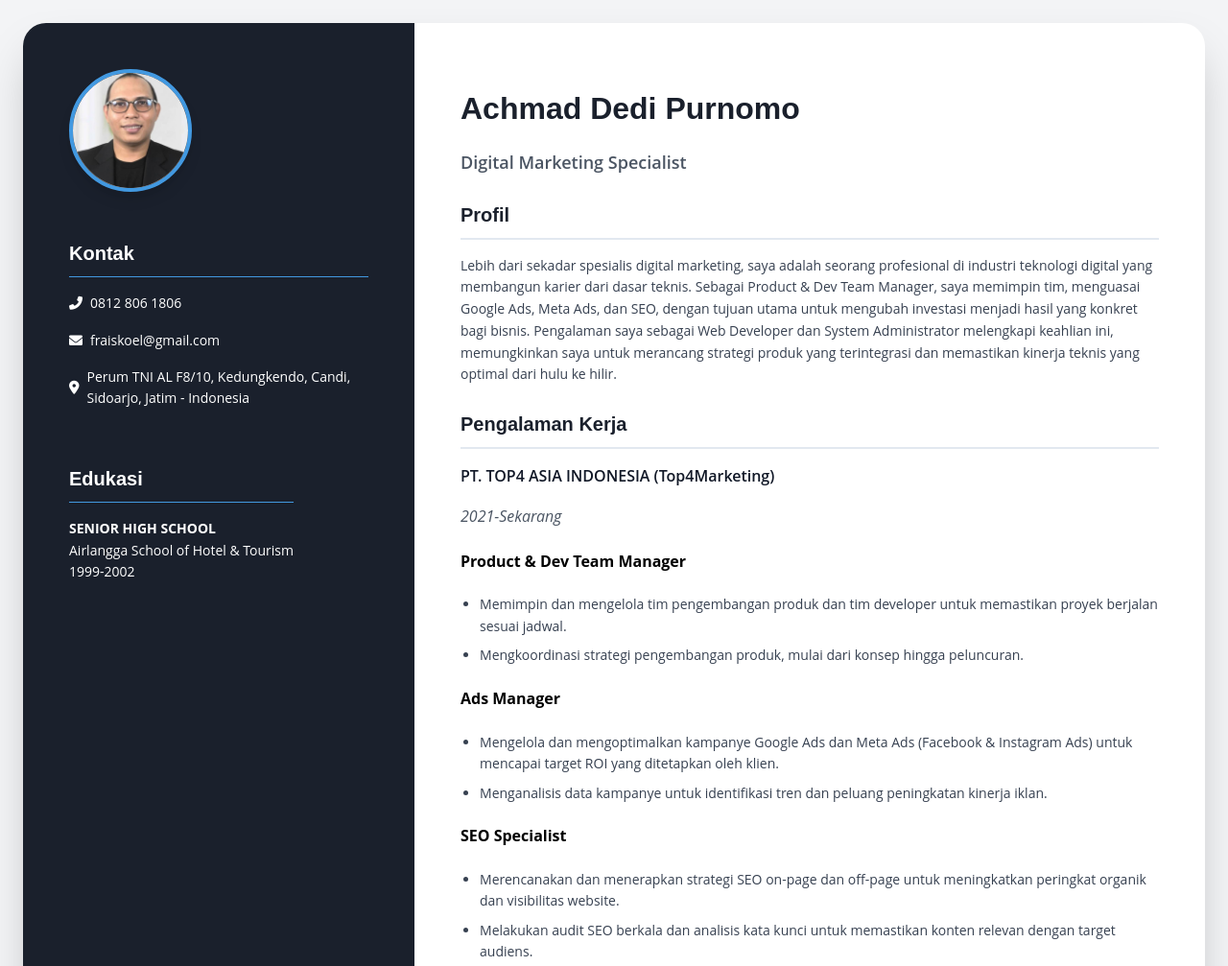
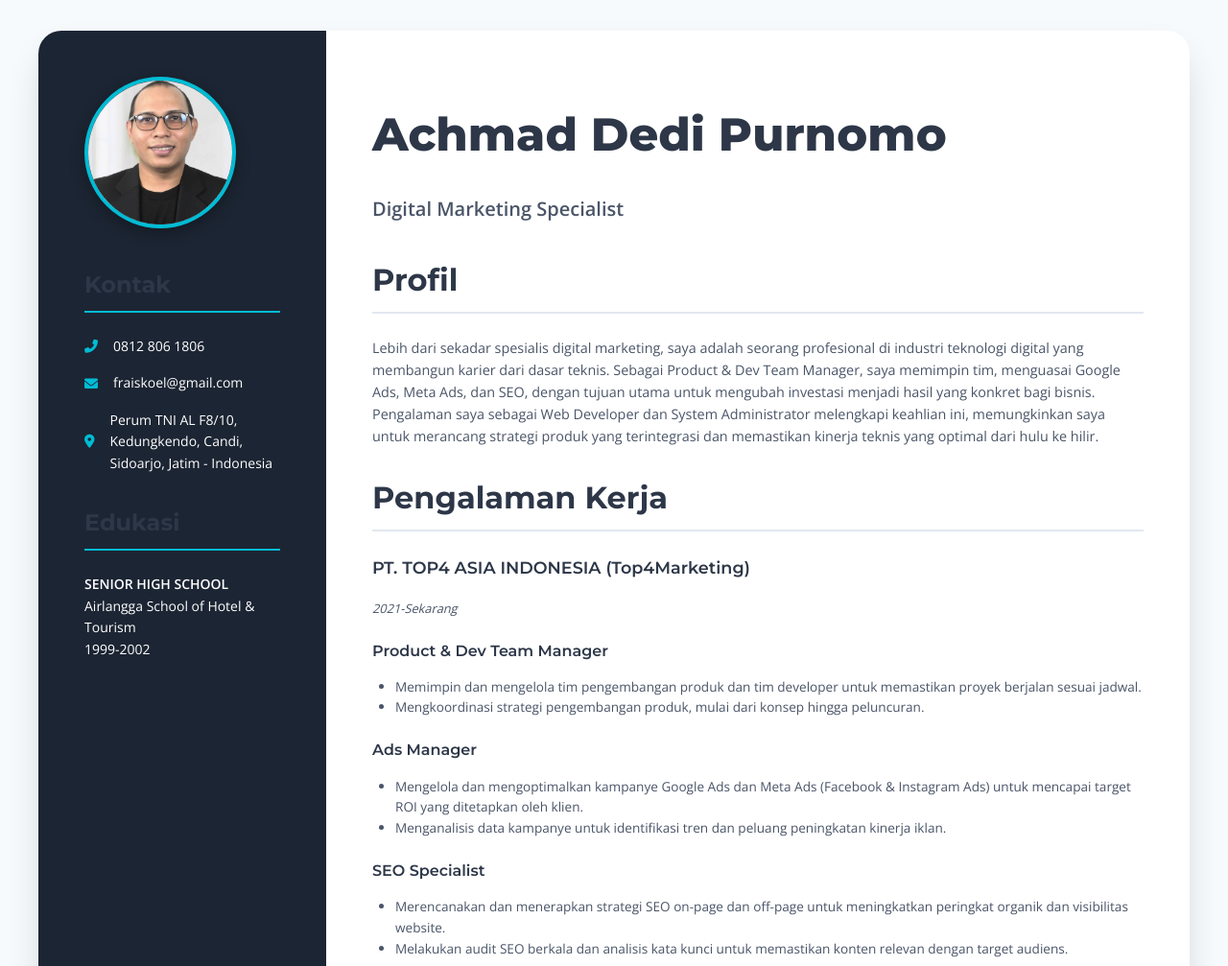
Before and after one commit to amandatakoe/resume, a plain HTML site: page index.html in a window 1280 px wide. Shown: the top 1007 px of the page at 96% size. Drawn offline with nearby package versions, Linux system fonts and the light colour scheme.

Commit message:
Update index.html

```diff
--- a/index.html
+++ b/index.html
@@ -5,68 +5,82 @@
     <meta name="viewport" content="width=device-width, initial-scale=1.0">
     <title>Resume - Achmad Dedi Purnomo</title>
     <link rel="stylesheet" href="https://cdnjs.cloudflare.com/ajax/libs/font-awesome/6.0.0-beta3/css/all.min.css">
+    <link rel="preconnect" href="https://fonts.googleapis.com">
+    <link rel="preconnect" href="https://fonts.gstatic.com" crossorigin>
+    <link href="https://fonts.googleapis.com/css2?family=Montserrat:wght@400;500;600;700;800&family=Open+Sans:wght@400;500;600&display=swap" rel="stylesheet">
     <style>
-        /* Define A4 size for print */
-        @page {
-            size: A4;
-            margin: 1cm;
+        /* General Styles and CSS Variables */
+        :root {
+            --color-primary: #1c2533;
+            --color-secondary: #4a5568;
+            --color-highlight: #00bcd4;
+            --color-text-dark: #2d3748;
+            --color-text-medium: #4a5568;
+            --color-background-light: #f7fafc;
+            --color-background-white: #ffffff;
+            --color-border-light: #e2e8f0;
         }
 
         body {
             font-family: 'Open Sans', sans-serif;
             line-height: 1.6;
-            background-color: #f3f4f6;
-            padding: 1rem;
+            background-color: var(--color-background-light);
+            padding: 1.5rem;
+            color: var(--color-text-medium);
+            -webkit-font-smoothing: antialiased;
+            -moz-osx-font-smoothing: grayscale;
         }
 
+        h1, h2, h3, h4 {
+            font-family: 'Montserrat', sans-serif;
+            font-weight: 700;
+            color: var(--color-text-dark);
+        }
+
+        /* Resume Container - Now using CSS Grid for more robust layout control */
         .resume-container {
-            max-width: 1280px;
+            max-width: 1200px;
             margin: auto;
-            background-color: white;
-            box-shadow: 0 25px 50px -12px rgba(0, 0, 0, 0.25);
+            background-color: var(--color-background-white);
+            box-shadow: 0 20px 40px -10px rgba(0, 0, 0, 0.2);
             border-radius: 1.5rem;
             overflow: hidden;
-            display: flex;
-            flex-direction: column;
+            display: grid;
+            grid-template-columns: 1fr;
         }
 
         /* Left Column Styles */
         .left-column {
-            background-color: #1a202c;
-            color: white;
+            background-color: var(--color-primary);
+            color: var(--color-background-white);
             padding: 2rem;
-            display: flex;
-            flex-direction: column;
-            align-items: center;
             text-align: center;
         }
 
         .profile-photo {
-            margin-bottom: 1.5rem;
+            margin-bottom: 2rem;
         }
 
         .profile-photo img {
-            width: 120px;
-            height: 120px;
-            border-radius: 9999px;
-            border: 4px solid #4299e1;
-            box-shadow: 0 10px 15px -3px rgba(0, 0, 0, 0.1), 0 4px 6px -2px rgba(0, 0, 0, 0.05);
+            width: 150px;
+            height: 150px;
+            border-radius: 50%;
+            border: 4px solid var(--color-highlight);
+            box-shadow: 0 5px 15px rgba(0, 0, 0, 0.3);
             object-fit: cover;
         }
 
-        .contact-info {
-            width: 100%;
+        .section-title {
+            font-size: 1.5rem;
+            border-bottom: 2px solid var(--color-highlight);
+            padding-bottom: 0.5rem;
             margin-bottom: 1.5rem;
+            text-align: left;
         }
 
-        .section-title {
-            font-family: 'Montserrat', sans-serif;
-            font-size: 1.25rem;
-            font-weight: bold;
-            border-bottom: 1px solid #4299e1;
-            padding-bottom: 0.5rem;
-            margin-bottom: 1rem;
-            text-align: left;
+        .contact-info, .education-info {
+            width: 100%;
+            margin-bottom: 2rem;
         }
 
         .contact-list, .education-list {
@@ -80,12 +94,12 @@
         .contact-list li {
             display: flex;
             align-items: center;
-            gap: 0.5rem;
+            gap: 1rem;
             margin-bottom: 1rem;
         }
 
-        .education-list p {
-            margin: 0;
+        .contact-list i {
+            color: var(--color-highlight);
         }
 
         /* Right Column Styles */
@@ -94,94 +108,74 @@
         }
 
         .name-title-section {
-            margin-bottom: 1.5rem;
+            margin-bottom: 2rem;
         }
 
         .name {
-            font-family: 'Montserrat', sans-serif;
-            font-size: 2rem;
+            font-size: 2.5rem;
             font-weight: 800;
-            color: #1a202c;
-            line-height: 1.25;
+            color: var(--color-text-dark);
+            line-height: 1.2;
         }
 
         .title {
-            font-size: 1.125rem;
-            color: #4b5563;
+            font-size: 1.25rem;
+            color: var(--color-secondary);
             font-weight: 600;
             margin-top: 0.5rem;
         }
 
-        .profile-section {
+        .right-section-title {
+            font-size: 1.75rem;
+            border-bottom: 2px solid var(--color-border-light);
+            padding-bottom: 0.5rem;
             margin-bottom: 1.5rem;
         }
 
-        .right-section-title {
-            font-family: 'Montserrat', sans-serif;
-            font-size: 1.25rem;
-            font-weight: bold;
-            color: #1a202c;
-            border-bottom: 2px solid #e2e8f0;
-            padding-bottom: 0.5rem;
-            margin-bottom: 1rem;
-        }
-
         .profile-text {
-            color: #374151;
-            line-height: 1.625;
-            font-size: 0.875rem;
-        }
-
-        .experience-section {
-            margin-bottom: 1.5rem;
+            color: var(--color-text-medium);
+            line-height: 1.6;
+            font-size: 0.9rem;
         }
 
         .experience-item {
-            margin-bottom: 1.5rem;
+            margin-bottom: 2rem;
         }
 
         .job-title {
-            font-size: 1rem;
+            font-size: 1.1rem;
             font-weight: 600;
-            color: #111827;
         }
 
         .company-date {
-            color: #4b5563;
+            color: var(--color-secondary);
             font-style: italic;
+            font-size: 0.8rem;
             margin-top: 0.25rem;
             margin-bottom: 1rem;
         }
 
-        .job-details-list {
-            list-style: none;
-            padding-left: 1.25rem;
-            margin: 0;
-        }
-
-        .job-details-list li {
-            list-style-type: disc;
-            color: #374151;
-            font-size: 0.875rem;
+        .job-details-title {
+            font-weight: 600;
             margin-bottom: 0.5rem;
         }
 
-        .skills-section {
-            margin-bottom: 1.5rem;
+        .job-details-list {
+            list-style-type: disc;
+            padding-left: 1.5rem;
+            font-size: 0.85rem;
         }
 
         .skills-container {
             display: grid;
             grid-template-columns: 1fr;
-            gap: 1rem;
+            gap: 1.5rem;
             font-size: 0.875rem;
         }
 
-        .skill-group h3 {
-            font-size: 1.125rem;
-            font-weight: 600;
-            color: #111827;
-            margin-bottom: 0.5rem;
+        .skill-group {
+            display: flex;
+            flex-direction: column;
         }
 
         .skill-tags {
@@ -191,51 +185,74 @@
         }
 
         .skill-tag {
-            background-color: #e2e8f0;
-            color: #2d3748;
+            background-color: var(--color-border-light);
+            color: var(--color-text-dark);
             font-size: 0.75rem;
-            font-weight: 500;
-            padding: 0.25rem 0.75rem;
+            font-weight: 600;
+            padding: 0.3rem 0.8rem;
             border-radius: 9999px;
+            white-space: nowrap;
+        }
+
+        .soft-skills-group {
+            border-top: 2px solid var(--color-border-light);
+            padding-top: 1.5rem;
+        }
+
+        .soft-skills-group h3 {
+            margin-bottom: 1rem; /* Added margin for better spacing */
         }
 
         .soft-skills-list {
             list-style: none;
             padding: 0;
             margin: 0;
-            color: #374151;
-            font-size: 0.875rem;
+            display: grid;
+            gap: 1.5rem; /* Added grid gap for better spacing between skills */
         }
 
         .soft-skills-list li {
-            margin-bottom: 0.5rem;
+            line-height: 1.4;
         }
 
         .soft-skills-list strong {
-            font-weight: 500;
+            display: block; /* Make the strong tag a block element to push the text below it */
+            font-weight: 600;
+            margin-bottom: 0.25rem; /* Small margin below the title */
         }
 
-        /* Media query for desktop layout */
-        @media (min-width: 768px) {
+        /* Media Queries for Responsiveness */
+
+        /* Tablets and larger devices */
+        @media (min-width: 640px) {
+            .name {
+                font-size: 3rem;
+            }
+            .right-section-title {
+                font-size: 2rem;
+            }
+            .skills-container {
+                grid-template-columns: repeat(2, 1fr);
+            }
+        }
+
+        /* Desktops and larger devices */
+        @media (min-width: 1024px) {
             .resume-container {
-                flex-direction: row;
+                grid-template-columns: 300px 1fr; /* Fixed-width left column, fluid right column */
             }
-
             .left-column {
-                width: 30%;
-                min-width: 250px;
+                text-align: left;
                 padding: 3rem;
-                align-items: flex-start;
+            }
+            .contact-info, .education-info {
                 text-align: left;
             }
-
             .right-column {
-                width: 70%;
                 padding: 3rem;
             }
-
             .skills-container {
-                grid-template-columns: repeat(auto-fit, minmax(200px, 1fr));
+                grid-template-columns: repeat(3, 1fr);
             }
         }
 
@@ -254,12 +271,13 @@
                 min-height: 297mm;
                 box-shadow: none;
                 border-radius: 0;
-                display: flex;
-                flex-direction: row;
+                display: grid;
+                grid-template-columns: 300px 1fr;
             }
 
             .left-column {
                 background-color: #1a202c !important;
+                color: white !important;
                 padding: 1cm !important;
             }
 
@@ -283,7 +301,7 @@
         }
     </style>
 </head>
-<body class="bg-gray-100">
+<body>
     <div class="resume-container">
         <div class="left-column">
             <div class="profile-photo">
@@ -324,7 +342,7 @@
 
             <div class="profile-section">
                 <h2 class="right-section-title">Profil</h2>
-                <p class="profile-text">
+                <p id="profile-text" class="profile-text">
                     Lebih dari sekadar spesialis digital marketing, saya adalah seorang profesional di industri teknologi digital yang membangun karier dari dasar teknis. Sebagai Product & Dev Team Manager, saya memimpin tim, menguasai Google Ads, Meta Ads, dan SEO, dengan tujuan utama untuk mengubah investasi menjadi hasil yang konkret bagi bisnis. Pengalaman saya sebagai Web Developer dan System Administrator melengkapi keahlian ini, memungkinkan saya untuk merancang strategi produk yang terintegrasi dan memastikan kinerja teknis yang optimal dari hulu ke hilir.
                 </p>
             </div>
@@ -418,7 +436,7 @@
                     </div>
 
                     <div class="soft-skills-group">
-                        <h3 style="font-size: 1.125rem; font-weight: 600; color: #111827; margin-bottom: 0.5rem; padding-top: 1rem; border-top: 2px solid #d1d5db;">Soft Skills</h3>
+                        <h3>Soft Skills</h3>
                         <ul class="soft-skills-list">
                             <li><strong>Kepemimpinan & Kolaborasi Tim:</strong> Mampu memimpin tim dan berkolaborasi secara efektif dalam lingkungan kerja yang dinamis.</li>
                             <li><strong>Penyelesaian Masalah & Analitis:</strong> Terampil dalam memecahkan masalah kompleks dan melakukan riset dengan pendekatan analitis untuk menemukan solusi optimal.</li>
```
